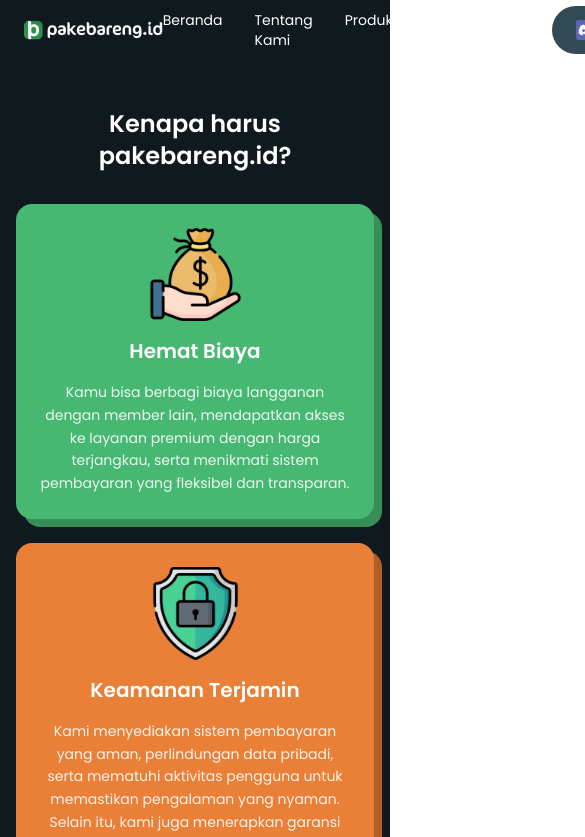
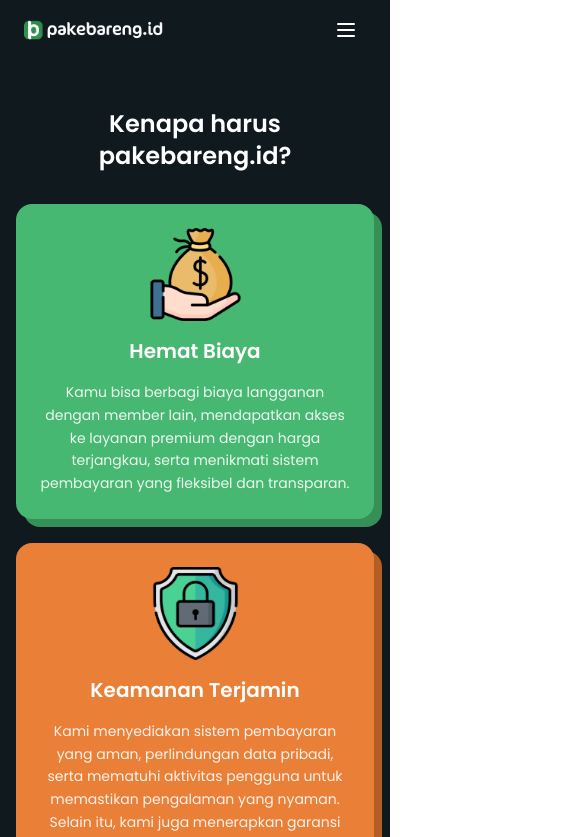
Before and after one commit to Exvade/PakeBareng.id, a React (Vite) app: page / in a window 390 px wide. Shown: the top 837 px of the page, 585 px wide, since content can reach past the window. Built offline with nearby package versions, Linux system fonts and the light colour scheme.

Commit message:
INSTALL lucid-react, UPDATE scroll section Navbar.jsx

```diff
--- a/package.json
+++ b/package.json
@@ -10,6 +10,7 @@
     "preview": "vite preview"
   },
   "dependencies": {
+    "lucide-react": "^0.473.0",
     "pake-bareng": "file:",
     "react": "^18.3.1",
     "react-dom": "^18.3.1",
--- a/src/components/Navbar.jsx
+++ b/src/components/Navbar.jsx
@@ -1,7 +1,18 @@
+import { useState } from 'react';
+import { Menu, X } from 'lucide-react';
 import logo from '../assets/LogoType-White.png';
 import discordIcon from '../assets/discord-icon.png';
 
 export default function Navbar() {
+  const [isMenuOpen, setIsMenuOpen] = useState(false);
+
+  const handleScrollToSection = (sectionId) => {
+    const section = document.getElementById(sectionId);
+    if (section) {
+      section.scrollIntoView({ behavior: 'smooth' });
+    }
+  };
+
   return (
     <nav className="bg-dark border-gray-200 w-full h-[60px] sm:h-[75px]">
       <div className="w-full h-full mx-auto px-6 sm:px-16">
@@ -9,7 +20,7 @@
           <div className="flex-shrink-0">
             <img src={logo} className="h-5 sm:h-7" alt="Logo Pakebareng" />
           </div>
-          <div>
+          <div className="hidden md:block">
             <ul className="flex space-x-8 text-sm sm:text-base text-white">
               <li>
                 <a href="/" className="hover:text-green">
@@ -17,28 +28,28 @@
                 </a>
               </li>
               <li>
-                <a href="aboutus" className="hover:text-green">
+                <button onClick={() => handleScrollToSection('about')} className="hover:text-green">
                   Tentang Kami
-                </a>
+                </button>
               </li>
               <li>
-                <a href="product" className="hover:text-green">
+                <button onClick={() => handleScrollToSection('product')} className="hover:text-green">
                   Produk
-                </a>
+                </button>
               </li>
               <li>
-                <a href="testimoni" className="hover:text-green">
+                <button onClick={() => handleScrollToSection('testimoni')} className="hover:text-green">
                   Testimoni
-                </a>
+                </button>
               </li>
               <li>
-                <a href="faq" className="hover:text-green">
+                <button onClick={() => handleScrollToSection('faq')} className="hover:text-green">
                   FAQ
-                </a>
+                </button>
               </li>
             </ul>
           </div>
-          <div>
+          <div className="hidden md:block">
             <div className="flex items-center space-x-3 ">
               <button className="group relative flex flex-row items-center px-6 py-2 rounded-full text-xs sm:text-sm bg-[#324a54] text-white cursor-pointer duration-300 overflow-hidden hover:bg-[#233941]">
                 <div className="absolute inset-0 opacity-0 group-hover:opacity-100 transition-opacity duration-300">
@@ -50,6 +61,49 @@
               </button>
             </div>
           </div>
+
+          <button onClick={() => setIsMenuOpen(!isMenuOpen)} className="md:hidden text-white p-2">
+            {isMenuOpen ? <X size={24} /> : <Menu size={24} />}
+          </button>
+        </div>
+
+        <div className={`md:hidden absolute left-0 right-0 bg-dark px-6 py-4 transition-all duration-300 ease-in-out z-50 ${isMenuOpen ? 'opacity-100 translate-y-0' : 'opacity-0 -translate-y-2 pointer-events-none'}`}>
+          <ul className="flex flex-col space-y-4 text-white">
+            <li>
+              <a href="/" className="hover:text-green">
+                Beranda
+              </a>
+            </li>
+            <li>
+              <button onClick={() => handleScrollToSection('about')} className="hover:text-green">
+                Tentang Kami
+              </button>
+            </li>
+            <li>
+              <button onClick={() => handleScrollToSection('product')} className="hover:text-green">
+                Produk
+              </button>
+            </li>
+            <li>
+              <button onClick={() => handleScrollToSection('testimoni')} className="hover:text-green">
+                Testimoni
+              </button>
+            </li>
+            <li>
+              <button onClick={() => handleScrollToSection('faq')} className="hover:text-green">
+                FAQ
+              </button>
+            </li>
+            <li>
+              <button className="group relative flex flex-row items-center px-6 py-2 rounded-full text-xs sm:text-sm bg-[#324a54] text-white cursor-pointer duration-300 overflow-hidden hover:bg-[#233941] w-full">
+                <div className="absolute inset-0 opacity-0 group-hover:opacity-100 transition-opacity duration-300">
+                  <div className="absolute inset-0 bg-gradient-to-r from-blue-500 via-purple-500 to-pink-500 animate-gradient-x"></div>
+                </div>
+                <img src={discordIcon} className="h-5 sm:h-6 pr-2 relative transition-transform duration-300 group-hover:scale-110" alt="Icon Discord" />
+                <span className="relative z-10 transition-all duration-300 group-hover:translate-y-0">Bergabung ke Grup</span>
+              </button>
+            </li>
+          </ul>
         </div>
       </div>
     </nav>
```
Also changed, not shown: 1 other file (tests, documents, lock files or other folders).
